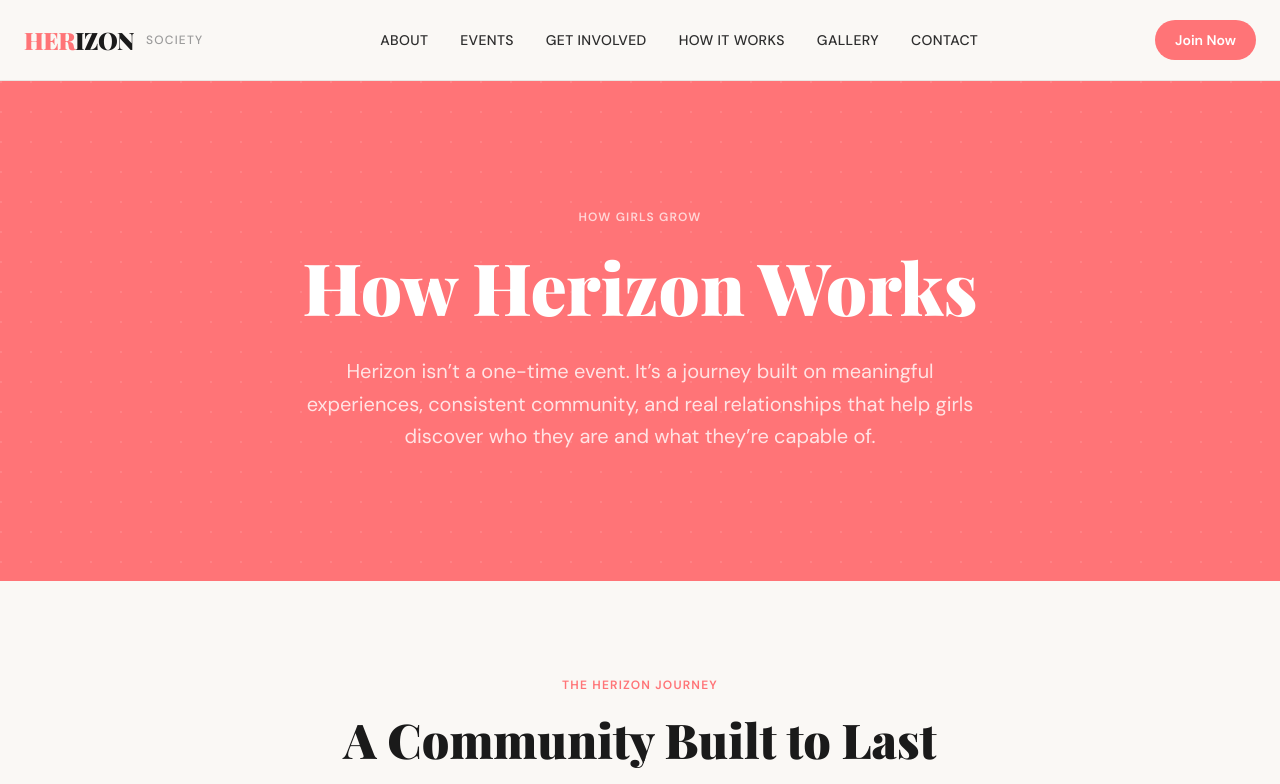
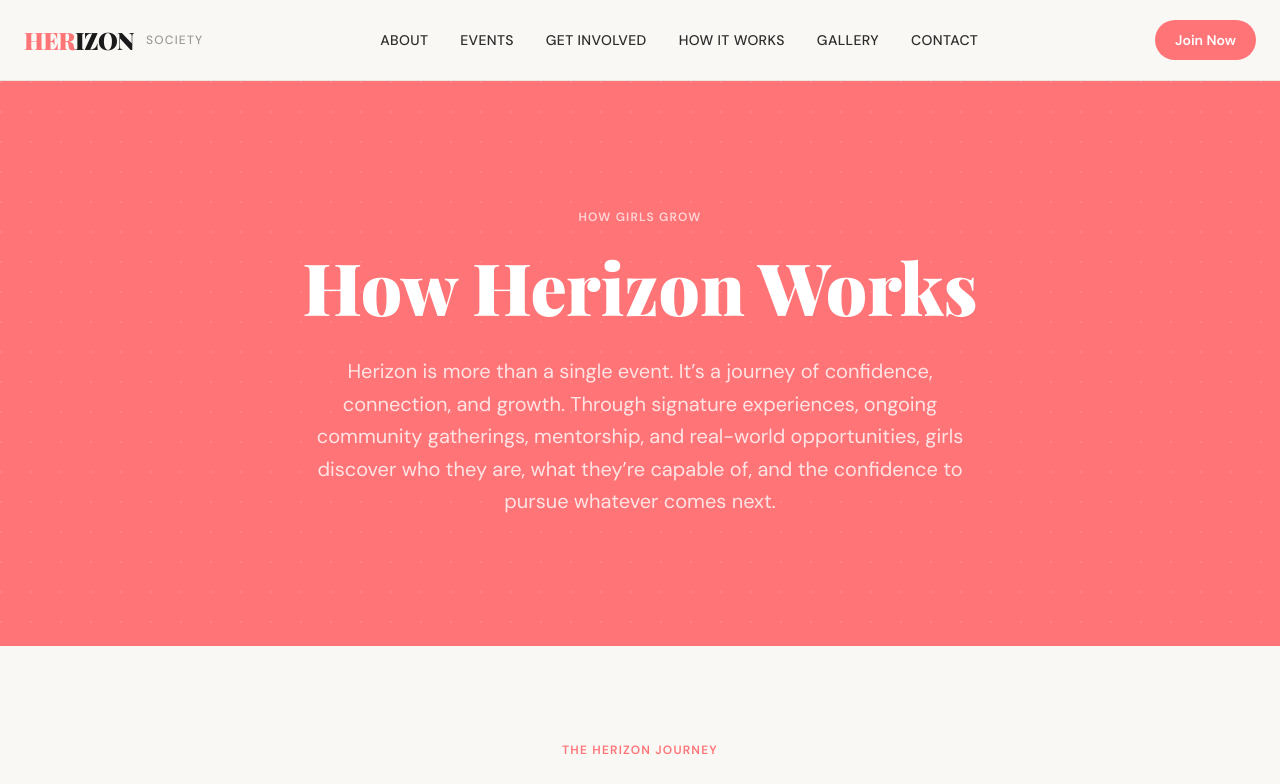
Before and after one commit to flourishprosper/herizonsociety-website, a Next.js app: page /workshops in a window 1280 px wide. Shown: the top 784 px of the page. Built offline with nearby package versions, Linux system fonts and the light colour scheme; a web font is replaced by a local one.

Commit message:
workshops: update hero paragraph copy

```diff
--- a/src/app/workshops/page.tsx
+++ b/src/app/workshops/page.tsx
@@ -90,10 +90,11 @@ export default function WorkshopsPage() {
             How Herizon Works
           </h1>
           <p className="text-white/80 text-xl max-w-2xl mx-auto leading-relaxed">
-            Herizon isn&rsquo;t a one-time event. It&rsquo;s a journey built
-            on meaningful experiences, consistent community, and real
-            relationships that help girls discover who they are and what
-            they&rsquo;re capable of.
+            Herizon is more than a single event. It&rsquo;s a journey of
+            confidence, connection, and growth. Through signature experiences,
+            ongoing community gatherings, mentorship, and real-world
+            opportunities, girls discover who they are, what they&rsquo;re
+            capable of, and the confidence to pursue whatever comes next.
           </p>
         </div>
       </section>
```
